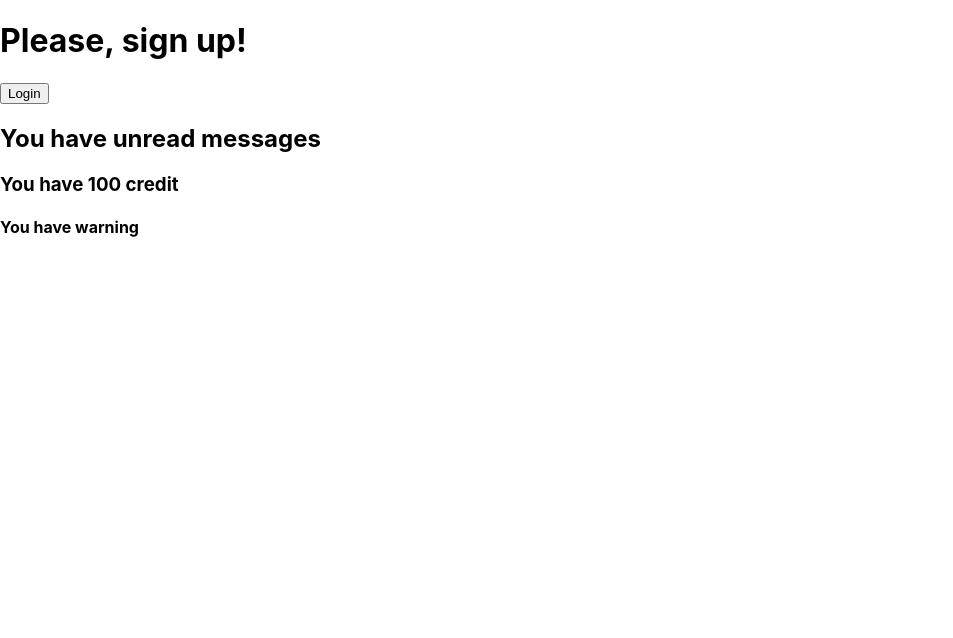
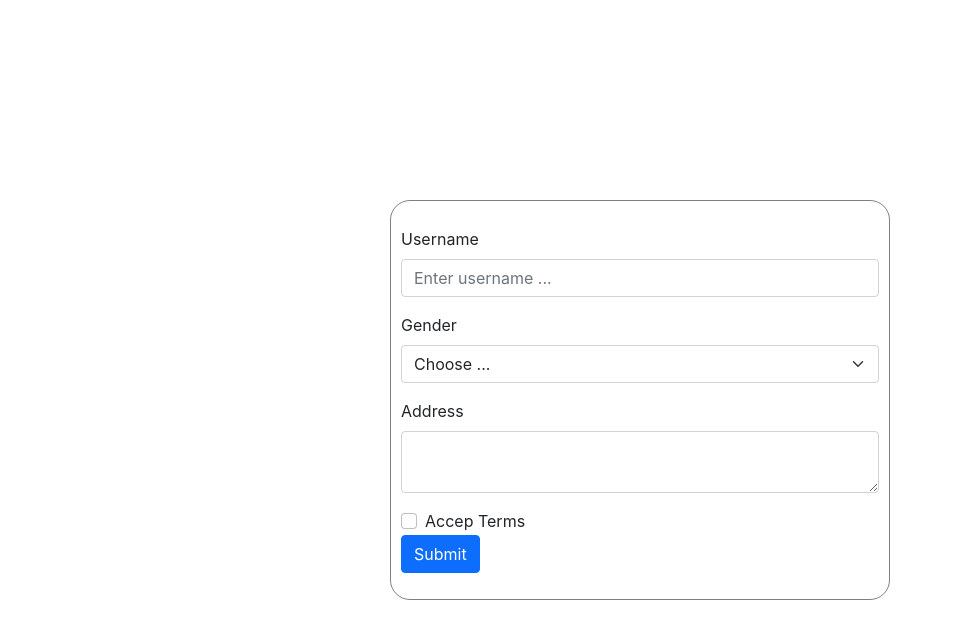
Before and after one commit to aguspriyatin80/react-complete-guide-coding-with-basir, a React (Create React App) app in the folder react-basic-app/: page / in a window 1280 px wide. Shown: the top 638 px of the page, without its empty margins (0-953 px from the left). Built offline with nearby package versions, Linux system fonts and the light colour scheme.

Commit message:
input form

```diff
--- a/react-basic-app/public/index.html
+++ b/react-basic-app/public/index.html
@@ -10,6 +10,13 @@
       content="Web site created using create-react-app"
     />
     <link rel="apple-touch-icon" href="%PUBLIC_URL%/logo192.png" />
+    <!-- Bootstrap CSS -->
+    <link
+      href="https://cdn.jsdelivr.net/npm/bootstrap@5.1.1/dist/css/bootstrap.min.css"
+      rel="stylesheet"
+      integrity="sha384-F3w7mX95PdgyTmZZMECAngseQB83DfGTowi0iMjiWaeVhAn4FJkqJByhZMI3AhiU"
+      crossorigin="anonymous"
+    />
     <!--
       manifest.json provides metadata used when your web app is installed on a
       user's mobile device or desktop. See https://developers.google.com/web/fundamentals/web-app-manifest/
@@ -39,5 +46,10 @@
       To begin the development, run `npm start` or `yarn start`.
       To create a production bundle, use `npm run build` or `yarn build`.
     -->
+    <script
+      src="https://cdn.jsdelivr.net/npm/bootstrap@5.1.1/dist/js/bootstrap.bundle.min.js"
+      integrity="sha384-/bQdsTh/da6pkI1MST/rWKFNjaCP5gBSY4sEBT38Q/9RBh9AH40zEOg7Hlq2THRZ"
+      crossorigin="anonymous"
+    ></script>
   </body>
 </html>
--- a/react-basic-app/src/App.js
+++ b/react-basic-app/src/App.js
@@ -8,14 +8,15 @@ import ToggleButtonClass from './ToggleButtonClass';
 import NumberList from './NumberList';
 import Greeting from './Greeting';
 import LoginControl from './LoginControl';
+import UserForm from './UserForm';
 
 function App() {
-  // const numbers = [1, 2, 3, 4, "Test"]
-  // const numbers2 = [1, 8, 20, 22];
-  // const todos = [
-  //   { id: '1', name: "Coding", isDone: false },
-  //   { id: '2', name: "Eating", isDone: true },
-  // ]
+  const numbers = [1, 2, 3, 4, "Test"]
+  const numbers2 = [1, 8, 20, 22];
+  const todos = [
+    { id: '1', name: "Coding", isDone: false },
+    { id: '2', name: "Eating", isDone: true },
+  ]
   return (
     <div>
       {/* <Welcome name="Eka" />
@@ -31,7 +32,8 @@ function App() {
           todos.map((todo) => <li key={todo.id}>{todo.name} - {todo.isDone ? 'Done' : ''}</li>)
         }
       </ul> */}
-      <LoginControl hasNewMessage credit={100} hasWarning />
+      {/* <LoginControl hasNewMessage credit={100} hasWarning /> */}
+      <UserForm />
     </div>
   )
 }
--- /dev/null
+++ b/react-basic-app/src/UserForm.js
@@ -0,0 +1,83 @@
+import React from "react"
+
+class UserForm extends React.Component {
+    constructor(props) {
+        super(props)
+        this.state = {
+            userName: '',
+            gender: '',
+            address: '',
+            accepTerms: false
+        }
+
+    }
+
+    handleChange = (event) => {
+        this.setState({
+            [event.target.name]: event.target.type === 'checkbox' ? event.target.checked : event.target.value
+        }
+        )
+    }
+    handleSubmit = (e) => {
+        e.preventDefault()
+        if (document.biodata.gender.selectedIndex == '') {
+            alert('choose gender!')
+            document.biodata.gender.focus()
+            return false;
+        }
+        alert(
+            '\n username: ' + this.state.userName +
+            '\n gender: ' + this.state.gender +
+            '\n address: ' + this.state.address +
+            '\n accepTerms: ' + this.state.accepTerms
+        )
+        this.setState({
+            userName: '',
+            gender: '',
+            address: '',
+            accepTerms: false
+
+
+        },
+            function myFocus() {
+                document.getElementById("userName").focus()
+            }
+        )
+
+    }
+
+    render() {
+        return (<div>
+            <form className="form-wrapper" name="biodata" onSubmit={this.handleSubmit}>
+                <div className="mb-3 mt-3">
+                    <label htmlFor="formGroupUserNameInput" className="form-label">Username</label>
+                    <input type="text" onChange={this.handleChange} value={this.state.userName} className="form-control" name="userName" id="userName" placeholder="Enter username ..." />
+                </div>
+                <div className="mb-3">
+                    <label htmlFor="gender" className="form-label">Gender</label>
+                    <select onChange={this.handleChange} name="gender" value={this.state.gender} className="form-select" aria-label="select gender">
+                        <option>Choose ...</option>
+                        <option value="male" selected>Male</option>
+                        <option value="female">Female</option>
+                    </select>
+                </div>
+                <div className="mb-3">
+                    <label htmlFor="address" className="form-label">Address</label>
+                    <textarea className="form-control" onChange={this.handleChange} name="address" id="address" value={this.state.address} />
+                </div>
+                <div class="form-check">
+                    <input onChange={this.handleChange} className="form-check-input" type="checkbox" value={this.state.accepTerms} name="accepTerms" id="accepTerms" />
+                    <label className="form-check-label" htmlFor="accepTerms">Accep Terms</label>
+                </div>
+                <div className="mb-3">
+                    <button onClick={this.handleSubmit} type="submit" className="btn btn-primary">Submit</button>
+                </div>
+            </form>
+        </div>
+        )
+    }
+
+}
+
+
+export default UserForm
--- /dev/null
+++ b/react-basic-app/src/custom.css
@@ -0,0 +1,10 @@
+.form-wrapper {
+  width: 500px;
+  position: absolute; /* or absolute */
+  top: 50%;
+  left: 50%;
+  transform: translate(-50%, -50%);
+  border: 1px solid grey;
+  padding: 10px;
+  border-radius: 20px;
+}
--- a/react-basic-app/src/index.js
+++ b/react-basic-app/src/index.js
@@ -1,6 +1,7 @@
 import React from 'react';
 import ReactDOM from 'react-dom';
 import './index.css';
+import './custom.css';
 import App from './App';
 import reportWebVitals from './reportWebVitals';
 import Welcome from './Welcome';
```
